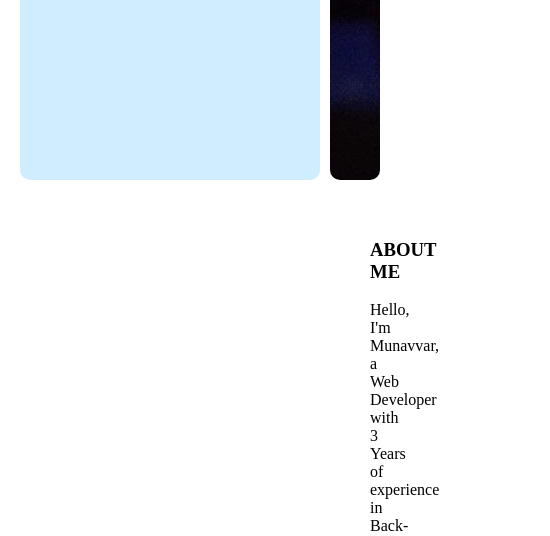
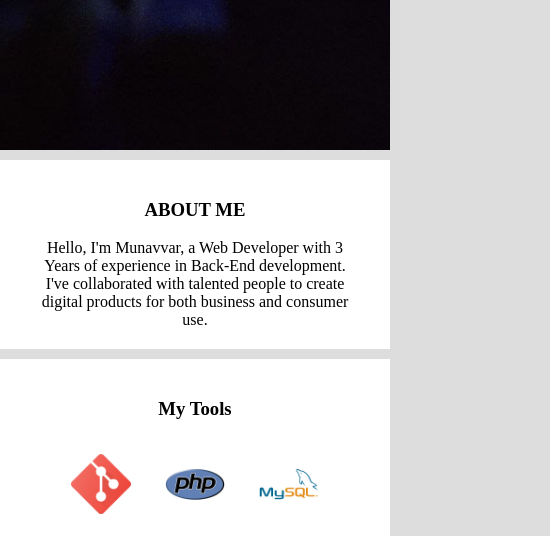
Before and after one commit to munavvar-ka/munavvar-ka.github.io, a plain HTML site: page index.html in a window 390 px wide. Shown: the part 654-1190 px from the top of the page, 550 px wide, since content can reach past the window. Drawn offline with Linux system fonts and the light colour scheme.

Commit message:
ADD MOBILE RESPONSIVE AND HIDE SIDE NAV

```diff
--- a/index.html
+++ b/index.html
@@ -33,16 +33,19 @@
           </div>
           <!-- Welcome Section End -->
           <!-- About Me Section Start -->
-          <div class="abount-me sections" id="about-me">
+          <div class="abount-me screen-height others" id="about-me">
+            <div class="section">
               <h3>ABOUT ME</h3>
               Hello, I'm Munavvar, a Web Developer with
-            <span id="experience"></span> of experience in Back-End development.
-            I've collaborated with talented people to create digital products
-            for both business and consumer use.
+              <span id="experience"></span> of experience in Back-End
+              development. I've collaborated with talented people to create
+              digital products for both business and consumer use.
+            </div>
           </div>
           <!-- About Me Section End -->
           <!-- My Tools Section Start -->
-          <div class="my-tools sections" id="my-tools">
+          <div class="my-tools screen-height others" id="my-tools">
+            <div class="section">
               <h3>My Tools</h3>
               <div class="tools-list">
                 <img src="./images/git.png" alt="git" />
@@ -65,6 +68,7 @@
                 <img src="./images/ionic.png" alt="ionic" />
               </div>
             </div>
+          </div>
           <!-- My Tools Section End -->
         </div>
       </div>
--- a/js/main.js
+++ b/js/main.js
@@ -14,7 +14,7 @@ window.onload = function () {
   const experience = document.getElementById("experience");
   const elements = document.querySelectorAll(".screen-height");
   const resizeElements = () => {
-    const height = document.documentElement.clientHeight - 20;
+    const height = document.documentElement.clientHeight - 40;
     elements.forEach((element) => {
       element.style.height = `${height}px`;
     });
--- a/scss/main.scss
+++ b/scss/main.scss
@@ -3,6 +3,7 @@ html {
 }
 body {
   margin: 0;
+  background-color: #ddd;
 }
 .main-section {
   height: 100vh;
@@ -11,11 +12,11 @@ body {
       position: fixed;
       float: left;
       width: 300px;
-      background-color: #cfedff;
+      background-color: #fff;
       overflow-y: auto;
       overflow-x: hidden;
       border-radius: 10px;
-      margin: 10px 20px;
+      margin: 20px 20px;
       .details {
         text-align: center;
         padding: 20px;
@@ -43,10 +44,14 @@ body {
     .content {
       float: right;
       width: calc(100% - 340px);
-      margin: 10px;
+      margin-left: 20px;
+      margin-top: 20px;
+      margin-bottom: 20px;
+      margin-right: 5px;
       .welcome {
         display: flex;
         background: url("../images/image.jpg") no-repeat center;
+        background-size: cover;
         overflow: hidden;
         border-radius: 10px;
         color: #fff;
@@ -60,15 +65,60 @@ body {
           border-radius: 5px;
         }
       }
-      .sections {
-        margin-top: 20px;
+      .screen-height {
+        display: flex;
+        margin-bottom: 15px;
+      }
+      .section {
+        border-radius: 10px;
         padding: 20px 40px;
-        &#my-tools {
+        margin: auto;
+        background-color: #fff;
+        min-height: 50%;
+        text-align: center;
+      }
+      .my-tools {
+        .tools-list {
+          img {
+            height: 120px;
+            width: 120px;
+            margin: 30px;
+          }
+        }
+      }
+    }
+  }
+}
+@media (max-width: 912px) {
+  .main-section {
+    .container {
+      .side-nav {
+        display: none;
+      }
+      .content {
+        float: none;
+        width: 100%;
+        margin: 0 !important;
+        .screen-height {
+          margin: 0;
+          &.others {
+            height: unset !important;
+            margin-top: 10px;
+            margin-bottom: 10px;
+          }
+        }
+        .welcome {
+          border-radius: 0;
+        }
+        .section {
+          border-radius: 0;
+        }
+        .my-tools {
           .tools-list {
             img {
-              height: 120px;
-              width: 120px;
-              margin: 30px;
+              height: 60px;
+              width: 60px;
+              margin: 15px;
             }
           }
         }
```
Also changed, not shown: css/main.css, 1 other file. Lines whose indentation alone changed are shown as unchanged.
